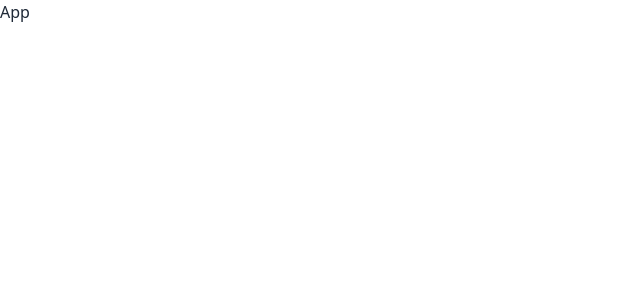
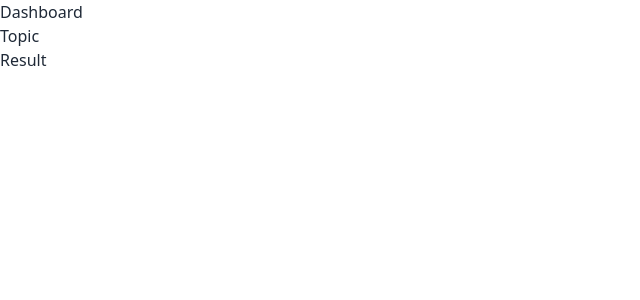
Before and after one commit to Upendrasahu99/prep-sathi-app, a React (Vite) app: page /dashboard/1/result in a window 1280 px wide. Shown: the top 300 px of the page, without its empty margins (0-640 px from the left). Built offline with nearby package versions, Linux system fonts and the light colour scheme.

Commit message:
Added pages and routing

```diff
--- a/src/App.tsx
+++ b/src/App.tsx
@@ -1,8 +1,9 @@
 import React from 'react'
+import AppRoute from './routes/AppRoute'
 
 const App = () => {
   return (
-    <div>App</div>
+    <AppRoute/>
   )
 }
 
--- /dev/null
+++ b/src/pages/Dashboard.tsx
@@ -0,0 +1,13 @@
+import React from 'react'
+import { Outlet } from 'react-router-dom'
+
+const Dashboard = () => {
+  return (
+    <div>
+      Dashboard
+      <Outlet/>
+    </div>
+  )
+}
+
+export default Dashboard
--- /dev/null
+++ b/src/pages/Result.tsx
@@ -0,0 +1,9 @@
+import React from 'react'
+
+const Result = () => {
+  return (
+    <div>Result</div>
+  )
+}
+
+export default Result
--- /dev/null
+++ b/src/pages/SelectTestMode.tsx
@@ -0,0 +1,12 @@
+import React from 'react'
+import { Outlet } from 'react-router-dom'
+
+const SelectTestMode = () => {
+  return (
+    <div>SelectTestMode
+      <Outlet/>
+    </div>
+  )
+}
+
+export default SelectTestMode
--- /dev/null
+++ b/src/pages/TestPage.tsx
@@ -0,0 +1,9 @@
+import React from 'react'
+
+const TestPage = () => {
+  return (
+    <div>TestPage</div>
+  )
+}
+
+export default TestPage
--- /dev/null
+++ b/src/pages/Topic.tsx
@@ -0,0 +1,13 @@
+import React from 'react'
+import { Outlet } from 'react-router-dom'
+
+const Topic = () => {
+  return (
+    <div>
+      Topic
+      <Outlet/>
+    </div>
+  )
+}
+
+export default Topic
--- /dev/null
+++ b/src/routes/AppRoute.tsx
@@ -0,0 +1,46 @@
+
+import {createBrowserRouter, RouterProvider, Navigate} from 'react-router-dom';
+import Dashboard from '../pages/Dashboard';
+import SelectTestMode from '../pages/SelectTestMode';
+import TestPage from '../pages/TestPage';
+import Result from '../pages/Result';
+import Topic from '../pages/Topic';
+
+const route = createBrowserRouter([
+  {
+    path: '/',
+    element: <Navigate to="/dashboard" />, // Redirect root to /dashboard
+  },
+  {
+    path: '/dashboard',
+    element: <Dashboard/>,
+    children: [
+      {
+        path: ':topic',
+        element: <Topic/>,
+        children:[
+          {
+            path: 'select-mode',
+            element: <SelectTestMode/>
+          },
+          {
+            path:'test',
+            element: <TestPage/>
+          },
+          {
+            path: 'result',
+            element: <Result/>
+          }
+        ]
+      }
+    ]
+  },
+])
+
+const AppRoute = () => {
+  return (
+    <RouterProvider router={route}/>
+  )
+}
+
+export default AppRoute
```
